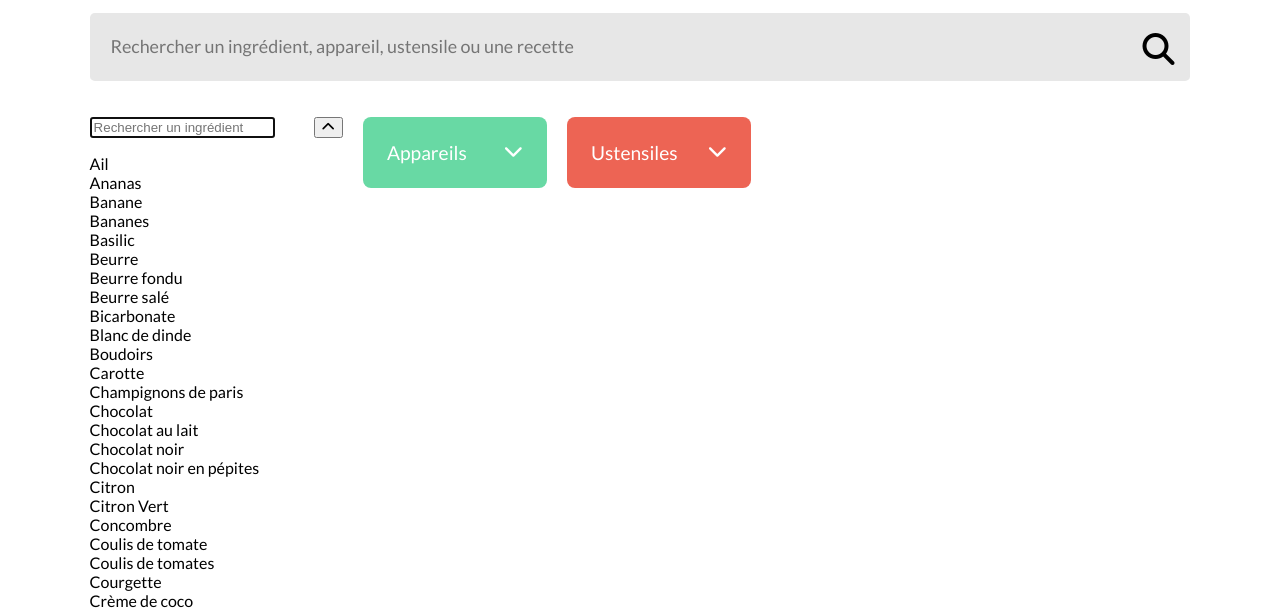
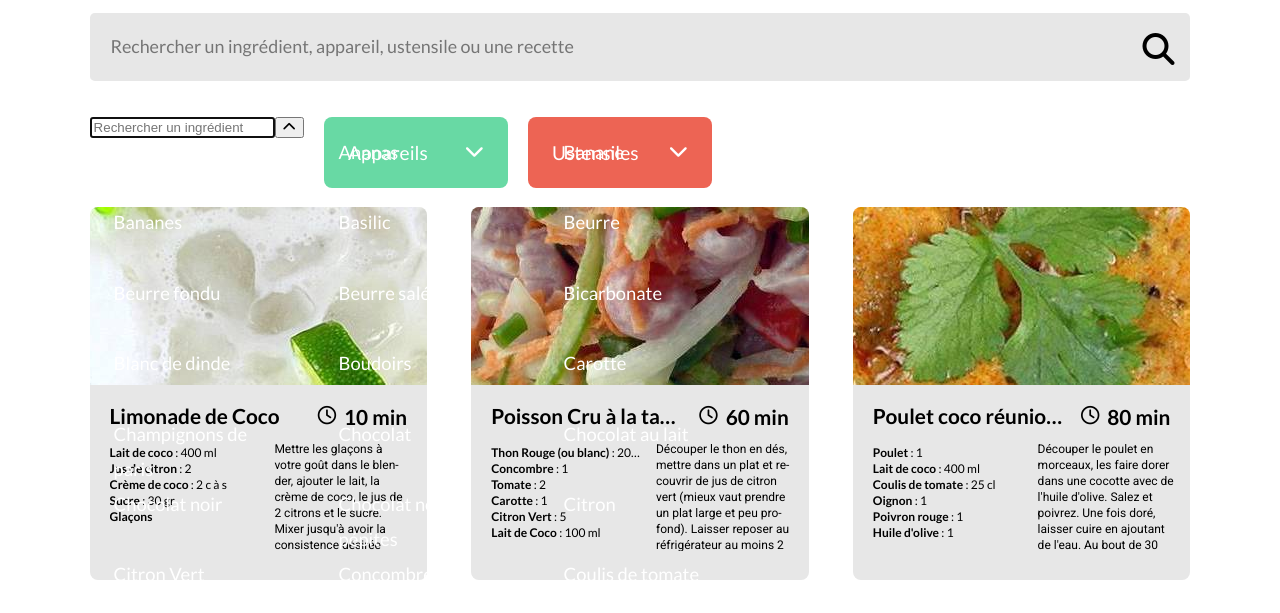
Before and after one commit to Zicaa/Les_petits_plats, a plain HTML site: page index.html in a window 1280 px wide. Both pictures are taken after a click on the button "Ingrédients". Shown: the part 177-790 px from the top of the page. Drawn offline with Linux system fonts and the light colour scheme.

Commit message:
Update styles.css

```diff
--- a/css/styles.css
+++ b/css/styles.css
@@ -2,7 +2,7 @@ body {
     font-family: "Lato","Trebuchet MS",Arial,Helvetica,sans-serif;
     max-width: 1440px;
     margin: auto;
-    padding: 2.5rem 7vw 2.5rem;
+    padding: 40px 7vw 40px;
   }
 
   .recipes-header-form {
@@ -125,7 +125,7 @@ body {
   .recipes-card-description {
     display: flex;
     flex-direction: column;
-    padding: 1.25rem;
+    padding: 20px;
     background-color: #e7e7e7;
     height: 195px;
     box-sizing: border-box;
@@ -137,10 +137,9 @@ body {
     flex-direction: column;
     justify-content: space-between;
     align-items: flex-start;
-    margin-right: 1.25rem;
-    border-radius: .5rem;
-    margin-bottom: 1.2rem;
-    z-index: 3;
+    margin-right: 20px;
+    border-radius: 80px;
+    margin-bottom: 19px;
   }
 
   .dropdown-button {
@@ -165,6 +164,10 @@ body {
     overflow: hidden;
   }
 
+  .dropdown-form-input-ustensiles {
+    background-color: #ed6454;
+  }
+
   .dropdown-button-ingredients {
     background-color: #3282f7;
   }
@@ -181,6 +184,16 @@ body {
       grid-template-columns: 1fr;
       column-gap: 1.5rem;
       display: none;
+      grid-template-columns: 1fr 1fr 1fr;
+      column-gap: 3.5rem;
+      color: white;
+      font-size: 1.15rem;
+      line-height: 2.2rem;
+      max-width: 667px;
+      overflow: hidden;
+      box-sizing: border-box;
+      padding: 0 1.5rem 1.5rem;
+      position: absolute;
   }
 
   .hidden {
```
